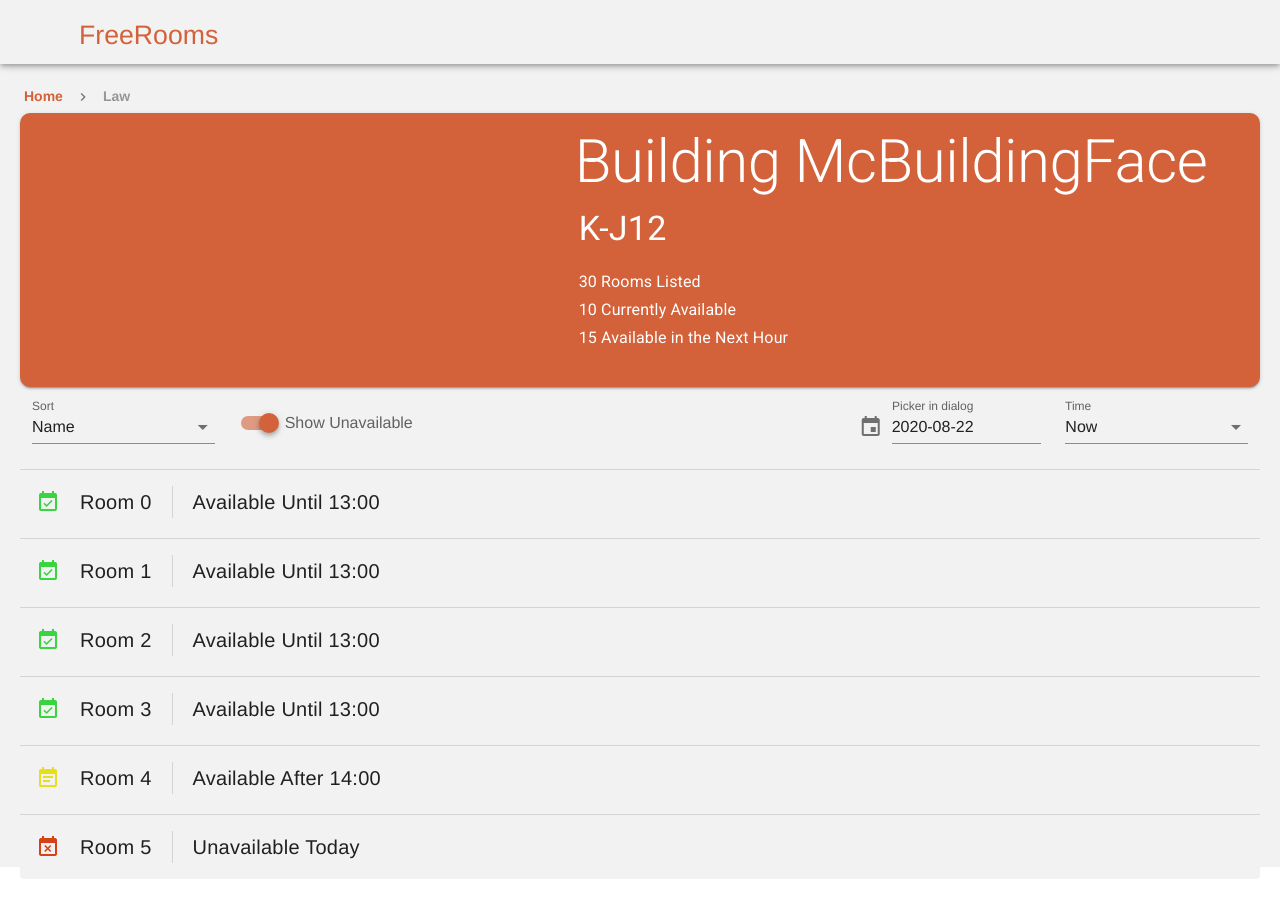
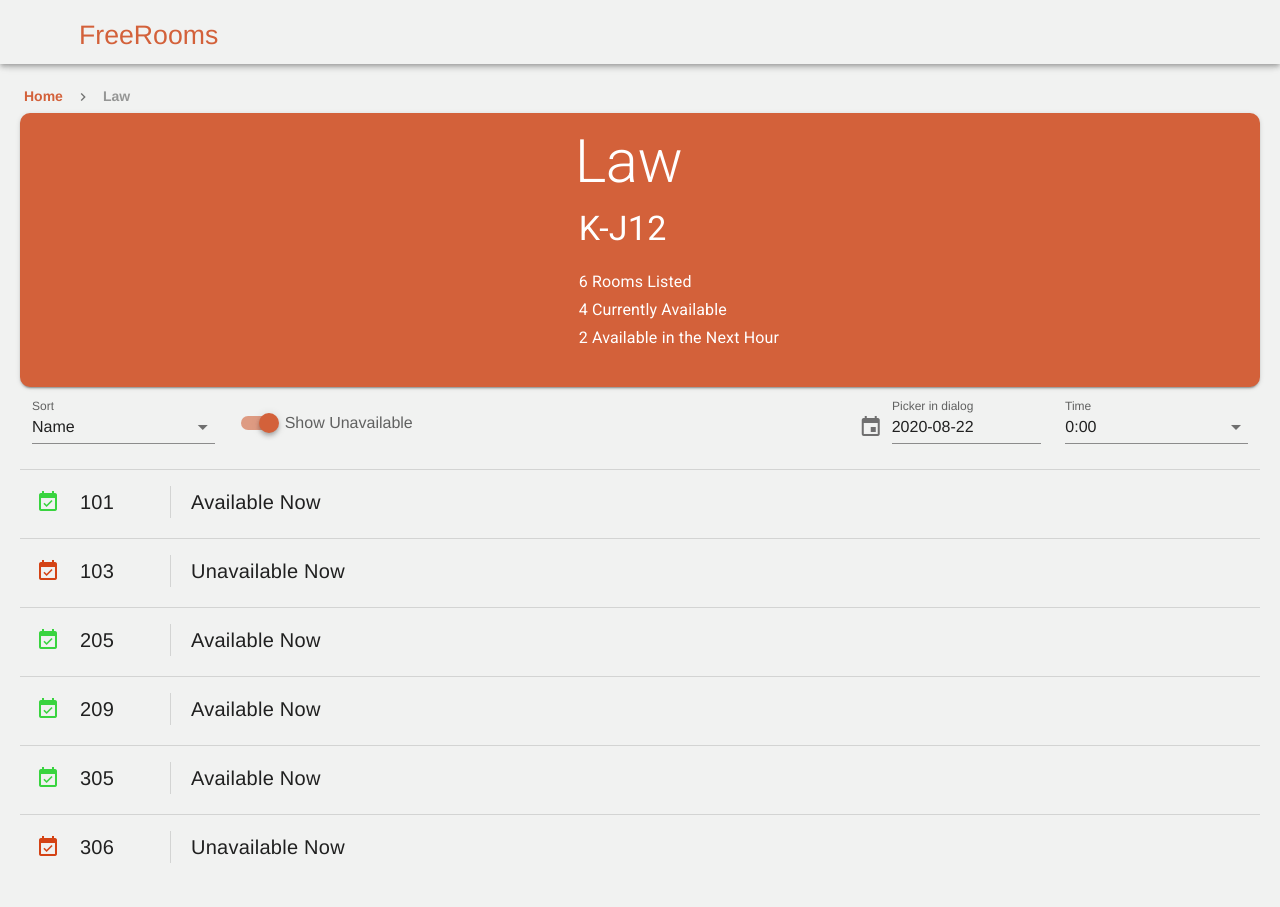
Before and after one commit to devsoc-unsw/freerooms, a Vue app in the folder frontend/: page /location/1 in a window 1280 px wide. Before the commit the page ends 879 px from the top, so only its background shows below. Built offline with nearby package versions, Linux system fonts and the light colour scheme.

Commit message:
single building view vue page now set up to make calls to backend.

```diff
--- a/frontend/src/components/LandingPage.vue
+++ b/frontend/src/components/LandingPage.vue
@@ -34,39 +34,18 @@
 </template>
 
 <script lang="ts">
+  import { Vue, Component, Prop } from 'vue-property-decorator';
+  import LocationService from '../services/locationService';
 
-  export default {
-    data: function(){
-      return{
-        buildings:[
-          "Ainsworth",
-          "Law",
-          "Tyree",
-          "Goldstein",
-          "Samuels",
-          "Central Lecture Block",
-          "Law Library",
-          "UNSW Business School",
-          "Quadrangle",
-          "Library",
-          "Chemical Sc",
-          "Law Building",
-          "Law Theatre",
-          "Electrical Engineering",
-          "Colombo",
-          "Science & Engineering",
-          "Webster",
-          "Civil Engineering",
-          "New South Global Theatre",
-          "Tyree Energy Technology",
-          "Willis Annexe",
-          "Red Centre",
-          "Mathews",
-          "Squarehouse",
-          "John Goodsell"
-        ]
-      }
-     }
+  @Component
+  export default class LandingPage extends Vue {
+    service = new LocationService();
+
+    buildings=[""];
+
+    mounted() {
+      this.buildings = this.service.getAllLocations();
+    }
   }
 </script>
 
--- a/frontend/src/components/LocationRoomView.vue
+++ b/frontend/src/components/LocationRoomView.vue
@@ -1,5 +1,5 @@
 <template>
-    <div class="location-room-view">
+    <div class="location-room-view pb-10">
         <!-- Header, Building Id -->
         <v-card class="primary mx-5" style="border-radius:10px">
           <v-row align="center">
@@ -26,11 +26,13 @@
               class="py-3 px-10"
             >
               <p class="display-3 white--text" align="left">
-                Building McBuildingFace
+                {{ buildingName }}
               </p>
               <p class="display-1 white--text mb-5 ml-1" align="left">K-J12</p>
               <p class="subtitle-1 white--text ml-1" align="left">
-                30 Rooms Listed<br>10 Currently Available<br>15 Available in the Next Hour
+                {{ allRooms.length }} Rooms Listed<br>
+                {{ availableRooms.length }} Currently Available<br>
+                {{ unavailableRooms.length }} Available in the Next Hour
               </p>
             </v-col>
           </v-row>
@@ -50,7 +52,7 @@
           </v-col>
           <!-- Hide Unavailable -->
           <v-col cols="12" sm="6" class="py-0 my-0 pl-1">
-            <v-switch v-model="enabled" class="ma-2" label="Show Unavailable"></v-switch>
+            <v-switch :change="updateList()" v-model="enabled" class="ma-2" label="Show Unavailable"></v-switch>
           </v-col>
           <v-spacer></v-spacer>
           <!-- Date -->
@@ -93,33 +95,37 @@
         <v-row
           class="mx-5 mt-4"
           align="center"
-          v-for="(n, index) in 4"
-          :key="n"
+          v-for="(room, index) in listedRooms"
+          :key="index"
         >
           <v-col
             cols="12"
             class="pa-0 ma-0"
           >
             <v-divider></v-divider>
-            <router-link :to="{name: 'room', params: { locationId : locationId, roomId: index}}">
+            <router-link :to="{name: 'room', params: { locationId : locationId, roomId: room.name}}">
               <v-card
                 class="background"
                 flat
               >
                 <v-card-title class="text-left">
-                  <v-icon color="success" class="mr-5">event_available</v-icon>
-                  <span> Room {{index}} </span>
+                  <v-icon :color="getCalendarIconColor(room.available)" class="mr-5">event_available</v-icon>
+                  <div style="width:70px"> {{ room.name }} </div>
                   <v-divider vertical class="mx-5"></v-divider>
-                  Available Until 13:00
+                  {{ getAvailabilityText(room.available) }}
                 </v-card-title>
               </v-card>
             </router-link>
           </v-col>
         </v-row>
-        <!-- Currently Unavailable but available later -->
+
+        <!-- Currently Unavailable but available later ReferenceTemplate-->
+        <!-- TODO: Implement this inside of the room list loop.
+                   Remove this row once done. -->
         <v-row
           class="mx-5 mt-4"
           align="center"
+          style="display:none"
         >
           <v-col
             cols="12"
@@ -141,60 +147,84 @@
             </router-link>
           </v-col>
         </v-row>
-        <!-- Unavailable Today -->
-        <v-row
-          class="mx-5 mt-4"
-          align="center"
-        >
-          <v-col
-            cols="12"
-            class="pa-0 ma-0"
-          >
-            <v-divider></v-divider>
-            <router-link :to="{name: 'room', params: { locationId : locationId, roomId: 5}}">
-              <v-card
-                class="background"
-                flat
-              >
-                <v-card-title class="text-left">
-                  <v-icon color="error" class="mr-5">event_busy</v-icon>
-                  <span> Room 5 </span>
-                  <v-divider vertical class="mx-5"></v-divider>
-                  Unavailable Today
-                </v-card-title>
-              </v-card>
-            </router-link>
-          </v-col>
-        </v-row>
     </div>
 </template>
 
 <script lang="ts">
-  import { Vue, Component } from 'vue-property-decorator';
+  import { Vue, Component, Prop } from 'vue-property-decorator';
+  import LocationService from '../services/locationService';
+  import DbService from '../services/dbService';
 
   @Component
   export default class LocationRoomView extends Vue {
+    locationService = new LocationService();
+    dbService = new DbService();
+
+    // Initialisation for reactive variables.
     msg = "";
     params: any = null;
     locationId = 0;
-      enabled="true"
+    buildingName = "";
+    allRooms = [];
+    availableRooms = [];
+    unavailableRooms = [];
+    listedRooms= [];
+
+
+    // Filter / Sort variables.
+    enabled = true
     sort_options = ['Name', 'Available'];
-      time_options = ['Now', '9:00', '9:30', '10:00', '10:30'];
-
-      date= new Date().toISOString().substr(0, 10);
-      menu= false;
-      modal= false;
-      menu2= false;
-
+    time_options = ['0:00', '1:00', '2:00', '3:00', '4:00', '5:00',
+                    '6:00', '7:00', '8:00', '9:00', '10:00', '11:00',
+                    '12:00', '13:00', '14:00', '15:00', '16:00', '17:00',
+                    '18:00', '19:00', '20:00', '21:00', '22:00', '23:00'];
+    date = new Date().toISOString().substr(0, 10);
+    modal = false;
 
     mounted() {
         this.msg = this.$route.path;
         this.params = this.$route.params;
         this.locationId = this.params['locationId'];
+        this.buildingName = this.locationService.getLocationbyId(this.locationId);
+        this.allRooms = this.dbService.getRoomsInBuilding(this.buildingName);
+        this.listedRooms = this.allRooms;
+        this.availableRooms = this.filterRoomsAvailable(this.allRooms, true);
+        this.unavailableRooms = this.filterRoomsAvailable(this.allRooms, false);
+    }
+
+    filterRoomsAvailable(rooms, filterAvailable) {
+      if (filterAvailable) return rooms.filter(this.checkAvailable);
+      return rooms.filter(this.checkUnavailable);
+    }
+
+    checkAvailable(room, index, array): boolean {
+      if (room.available) return true;
+      return false;
+    }
+
+    checkUnavailable(room, index, array): boolean {
+      if (room.available) return false;
+      return true;
+    }
+
+    updateList() {
+        console.log(this.enabled);
+      if (this.enabled == true) {
+        this.listedRooms = this.allRooms;
+      } else {
+        this.listedRooms = this.availableRooms;
+      }
+    }
+
+    // Get calendar markdown icon color depending on a room's availability.
+    getCalendarIconColor(available: boolean): string {
+      if (available == true) return "success";
+      return "error";
+    }
+
+    getAvailabilityText(available: boolean): string {
+      if (available == true) return "Available Now";
+      return "Unavailable Now";
     }
   }
 </script>
-
-<style scoped>
-
-</style>
--- a/frontend/src/components/RoomView.vue
+++ b/frontend/src/components/RoomView.vue
@@ -118,6 +118,9 @@
 
   @Component
   export default class LocationRoomView extends Vue {
+    //TODO: remove the two lines below.
+    names = ['Meeting', 'Holiday', 'PTO', 'Travel', 'Event', 'Birthday', 'Conference', 'Party'];
+    colors = ['blue', 'indigo', 'deep-purple', 'cyan', 'green', 'orange', 'grey darken-1'];
 
     intervalsDefault = {
       // first time slot
@@ -137,17 +140,52 @@
     mode = 'stack';
     weekdays = [1,2,3,4,5,6,0];
     intervals = this.intervalsDefault;
-      color = 'accent';
+    color = 'secondary';
 
     // initial state of time menu
     startMenu = false;
 
     getEventColor = (e) => {
-        return "red";
+      return "primary";
     }
+
+    // Get all bookings for the room in the given time range.
+    // getEvents ({ start, end }) {
+    //   const gEvents = []
+
+    //   const min = new Date(`${start.date}T00:00:00`)
+    //   const max = new Date(`${end.date}T23:59:59`)
+    //   const days = (max.getTime() - min.getTime()) / 86400000
+    //   const eventCount = this.rnd(days, days + 20)
+
+
+
+    //   for (let i = 0; i < eventCount; i++) {
+    //     const allDay = this.rnd(0, 3) === 0
+    //     const firstTimestamp = this.rnd(min.getTime(), max.getTime())
+    //     const first = new Date(firstTimestamp - (firstTimestamp % 900000))
+    //     const secondTimestamp = this.rnd(2, allDay ? 288 : 8) * 900000
+    //     const second = new Date(first.getTime() + secondTimestamp)
+
+    //     gEvents.push({
+    //       name: this.names[this.rnd(0, this.names.length - 1)],
+    //       start: first,
+    //       end: second,
+    //       color: this.colors[this.rnd(0, this.colors.length - 1)],
+    //       timed: !allDay,
+    //     })
+    //   }
+    //   return gEvents;
+    // }
+
+    // rnd (a, b) {
+    //   return Math.floor((b - a + 1) * Math.random()) + a
+    // }
+
 
     mounted() {
       console.log(this.start);
+      // this.events = this.getEvents({start: this.start, end: this.start+7});
     }
   }
 </script>
--- /dev/null
+++ b/frontend/src/services/dbService.ts
@@ -0,0 +1,21 @@
+// Frontend Requests to mongodb database
+
+export default class DbService {
+    // TODO: Implement these functions
+    // Get an array of objects of all rooms within a building.
+    getRoomsInBuilding (buildingRegex: string) {
+        return [{name: "101", available: true}, {name: "103", available: false}, {name: "205", available: true}, {name: "209", available: true}, {name: "305", available: true}, {name: "306", available: false}];
+    }
+
+    // Returns a list of objects containing the start and end time of each event.
+    getRoomBookingsInTimeRange (room: string, startTime: Date, endTime: Date) {
+        return [{start: new Date(), end: new Date()}];
+    }
+
+    // Currently unused. //
+    // Given a specific time, returns true if the given room is available,
+    // false otherwise.
+    getRoomAvailableAtTime (room: string, timeString: string): boolean {
+        return true;
+    }
+}
```
Lines whose indentation alone changed are shown as unchanged.
